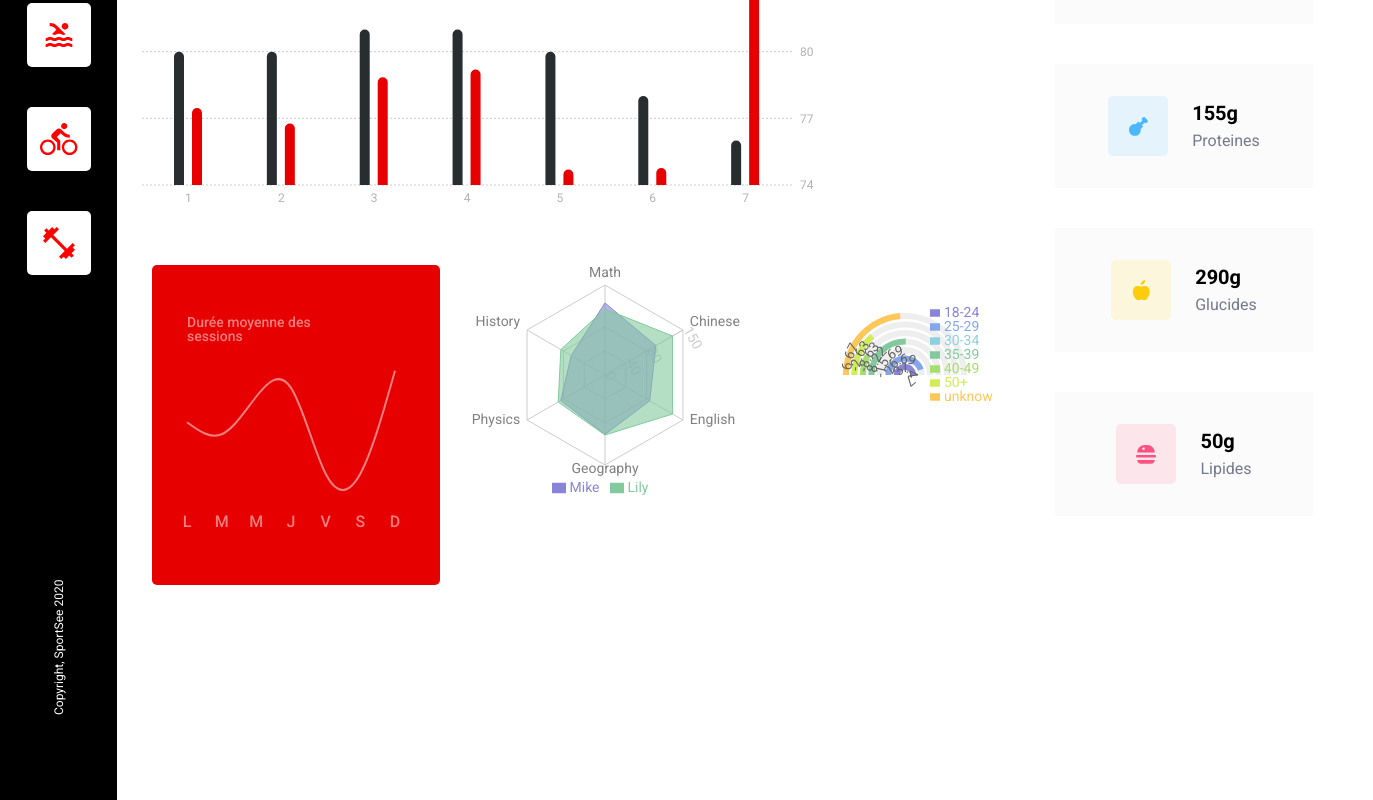
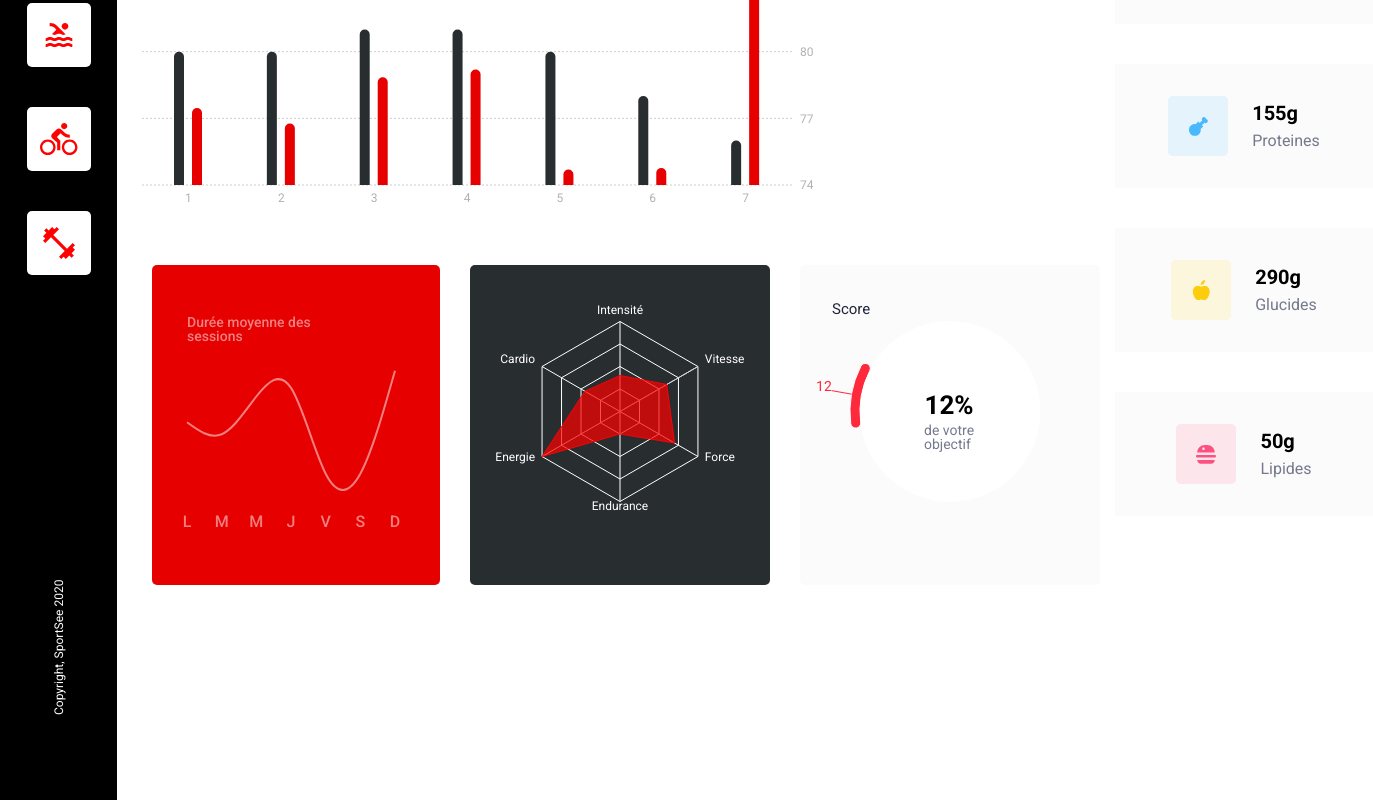
Before and after one commit to juliengDev/OPC_Projet_12, a React (Create React App) app: page / in a window 1280 px wide. Shown: the part 530-1330 px from the top of the page, 1373 px wide, since content can reach past the window. Built offline with nearby package versions, Linux system fonts and the light colour scheme.

Commit message:
Finalisation du chart RadarChart et PieChart

```diff
--- a/src/components/radarChartActivity/index.jsx
+++ b/src/components/radarChartActivity/index.jsx
@@ -6,70 +6,41 @@ import {
   PolarAngleAxis,
   PolarRadiusAxis,
   Radar,
-  Legend,
 } from "recharts"
 
-const RadarChartActivity = () => {
-  const data = [
-    {
-      subject: "Math",
-      A: 120,
-      B: 110,
-      fullMark: 150,
-    },
-    {
-      subject: "Chinese",
-      A: 98,
-      B: 130,
-      fullMark: 150,
-    },
-    {
-      subject: "English",
-      A: 86,
-      B: 130,
-      fullMark: 150,
-    },
-    {
-      subject: "Geography",
-      A: 99,
-      B: 100,
-      fullMark: 150,
-    },
-    {
-      subject: "Physics",
-      A: 85,
-      B: 90,
-      fullMark: 150,
-    },
-    {
-      subject: "History",
-      A: 65,
-      B: 85,
-      fullMark: 150,
-    },
-  ]
+const RadarChartActivity = ({ datas }) => {
+  const kindMapping = {
+    1: "Intensité",
+    2: "Vitesse",
+    3: "Force",
+    4: "Endurance",
+    5: "Energie",
+    6: "Cardio",
+  }
+
+  const data = datas[0].performance
+  const transformedData = data.map((item) => ({
+    value: item.value,
+    kind: kindMapping[item.kind],
+  }))
 
   return (
     <section className="radarChartActivity grid-item grid-item-6">
-      <RadarChart outerRadius={90} width={300} height={250} data={data}>
-        <PolarGrid />
-        <PolarAngleAxis dataKey="subject" />
-        <PolarRadiusAxis angle={30} domain={[0, 150]} />
+      <RadarChart
+        outerRadius={90}
+        width={270}
+        height={263}
+        data={transformedData}
+      >
+        <PolarGrid stroke="#fff" />
+        <PolarAngleAxis dataKey="kind" tick={{ fill: "#fff" }} />
+        <PolarRadiusAxis angle={30} domain={[0, 150]} tick={false} />
         <Radar
-          name="Mike"
-          dataKey="A"
-          stroke="#8884d8"
-          fill="#8884d8"
-          fillOpacity={0.6}
+          dataKey="value"
+          stroke="#FF0101"
+          fill="#FF0101"
+          fillOpacity={0.7}
         />
-        <Radar
-          name="Lily"
-          dataKey="B"
-          stroke="#82ca9d"
-          fill="#82ca9d"
-          fillOpacity={0.6}
-        />
-        <Legend />
       </RadarChart>
     </section>
   )
--- a/src/components/radialBarChartActivity/index.jsx
+++ b/src/components/radialBarChartActivity/index.jsx
@@ -1,79 +1,58 @@
 import "../../styles/style.css"
-import { RadialBarChart, RadialBar, Legend, Tooltip } from "recharts"
 
-const RadialBarChartActivity = () => {
-  const data = [
+// import { RadialBarChart, RadialBar, Legend } from "recharts"
+import { PieChart, Pie, Legend } from "recharts"
+const RadialBarChartActivity = ({ datas }) => {
+  const data = Math.round(datas[0].todayScore * 100) // Calcul du pourcentage
+  const formattedData = [
     {
-      name: "18-24",
-      uv: 31.47,
-      pv: 2400,
-      fill: "#8884d8",
-    },
-    {
-      name: "25-29",
-      uv: 26.69,
-      pv: 4567,
-      fill: "#83a6ed",
-    },
-    {
-      name: "30-34",
-      uv: -15.69,
-      pv: 1398,
-      fill: "#8dd1e1",
-    },
-    {
-      name: "35-39",
-      uv: 8.22,
-      pv: 9800,
-      fill: "#82ca9d",
-    },
-    {
-      name: "40-49",
-      uv: -8.63,
-      pv: 3908,
-      fill: "#a4de6c",
-    },
-    {
-      name: "50+",
-      uv: -2.63,
-      pv: 4800,
-      fill: "#d0ed57",
-    },
-    {
-      name: "unknow",
-      uv: 6.67,
-      pv: 4800,
-      fill: "#ffc658",
+      name: `${data}% de votre objectif`,
+      value: data,
     },
   ]
+  console.log(formattedData)
   return (
     <section className="radialBarChartActivity grid-item grid-item-7">
-      <RadialBarChart
-        width={300}
-        height={250}
-        innerRadius="10%"
-        outerRadius="80%"
-        data={data}
-        startAngle={180}
-        endAngle={0}
-      >
-        <RadialBar
-          minAngle={15}
-          label={{ fill: "#666", position: "insideStart" }}
-          background
-          clockWise={true}
-          dataKey="uv"
+      <h3 className="radialBarChartActivity__mainTitle">Score</h3>
+      <PieChart width={270} height={263}>
+        <Pie
+          data={[{ value: 100 }]}
+          cx="50%"
+          cy="50%"
+          innerRadius={0}
+          outerRadius={90}
+          startAngle={0}
+          endAngle={370}
+          dataKey="value"
+          fill="#fff"
+        />
+        <Pie
+          data={formattedData}
+          dataKey="value"
+          cx="50%"
+          cy="50%"
+          startAngle={190}
+          endAngle={150}
+          innerRadius={90}
+          outerRadius={100}
+          fill="#FE293B"
+          cornerRadius={10}
+          label
         />
         <Legend
-          iconSize={10}
-          width={120}
-          height={140}
+          content={() => (
+            <div className="legend">
+              <p className="legend__titre">{data}%</p>
+              <div className="legend__titreSuite">
+                <p>de votre</p>
+                <p>objectif</p>
+              </div>
+            </div>
+          )}
           layout="vertical"
           verticalAlign="middle"
-          align="right"
         />
-        <Tooltip />
-      </RadialBarChart>
+      </PieChart>
     </section>
   )
 }
--- a/src/sass/components/radarChartActivity.scss
+++ b/src/sass/components/radarChartActivity.scss
@@ -1,3 +1,10 @@
 .radarChartActivity {
+  background-color: $tertiary-color;
+  padding: 15px;
+  margin: 15px;
+  border-radius: 5px;
   font-size: 14px;
 }
+.recharts-polar-angle-axis-tick {
+  font-size: 12px;
+}
--- a/src/sass/components/radialBarChartActivity.scss
+++ b/src/sass/components/radialBarChartActivity.scss
@@ -1,3 +1,36 @@
 .radialBarChartActivity {
+  position: relative;
+  background-color: #fbfbfb;
+  padding: 15px;
+  margin: 15px;
+  border-radius: 5px;
   font-size: 14px;
+  &__mainTitle {
+    position: absolute;
+    top: 2.5vw;
+    left: 2.5vw;
+    width: 10vw;
+    font-weight: $regular;
+    font-size: 15px;
+    line-height: 24px;
+    color: #20253a;
+  }
 }
+
+.legend {
+  display: flex;
+  flex-direction: column;
+  justify-content: center;
+  align-items: center;
+  margin-top: 20px;
+}
+.legend__titre {
+  font-size: 26px;
+  font-weight: bold;
+}
+.legend__titreSuite {
+  font-size: 14px;
+  padding-top: 5px;
+  color: #74798c;
+  // line-height: 26px;
+}
--- a/src/styles/style.css
+++ b/src/styles/style.css
@@ -420,11 +420,53 @@ table {
 }
 
 .radarChartActivity {
+  background-color: #282d30;
+  padding: 15px;
+  margin: 15px;
+  border-radius: 5px;
   font-size: 14px;
 }
 
+.recharts-polar-angle-axis-tick {
+  font-size: 12px;
+}
+
 .radialBarChartActivity {
+  position: relative;
+  background-color: #fbfbfb;
+  padding: 15px;
+  margin: 15px;
+  border-radius: 5px;
   font-size: 14px;
+}
+.radialBarChartActivity__mainTitle {
+  position: absolute;
+  top: 2.5vw;
+  left: 2.5vw;
+  width: 10vw;
+  font-weight: 400;
+  font-size: 15px;
+  line-height: 24px;
+  color: #20253a;
+}
+
+.legend {
+  display: flex;
+  flex-direction: column;
+  justify-content: center;
+  align-items: center;
+  margin-top: 20px;
+}
+
+.legend__titre {
+  font-size: 26px;
+  font-weight: bold;
+}
+
+.legend__titreSuite {
+  font-size: 14px;
+  padding-top: 5px;
+  color: #74798c;
 }
 
 /*# sourceMappingURL=style.css.map */
```
Also changed, not shown: 1 other file (tests, documents, lock files or other folders).
